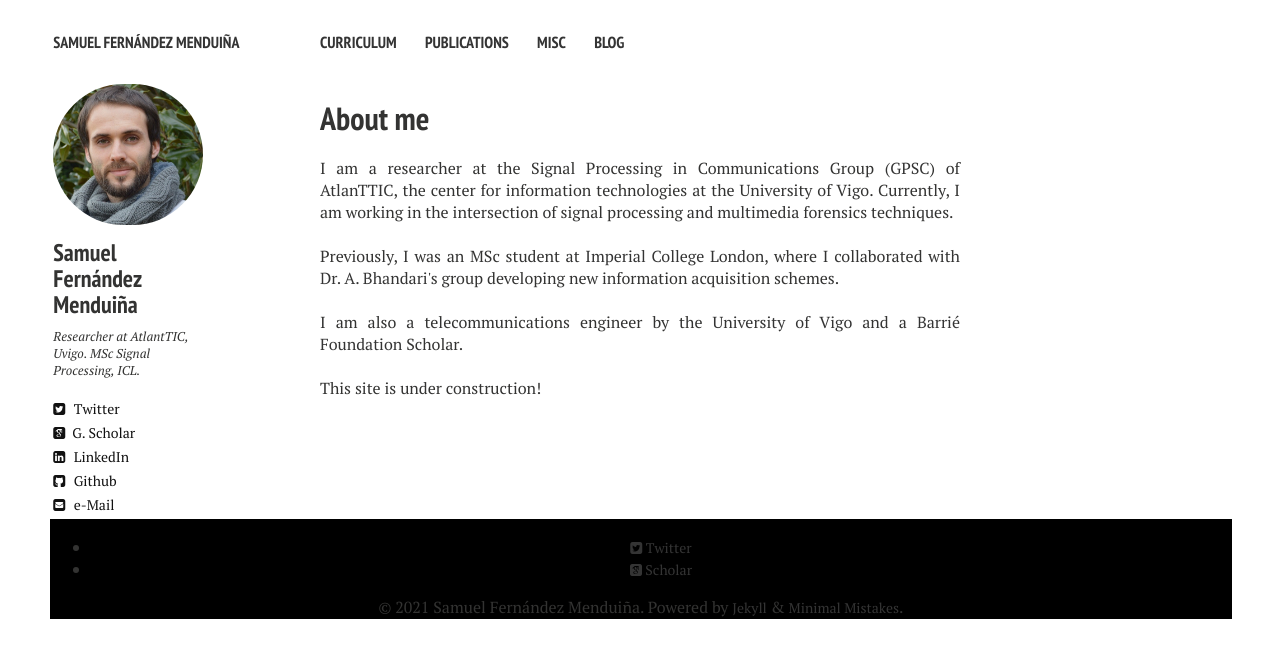
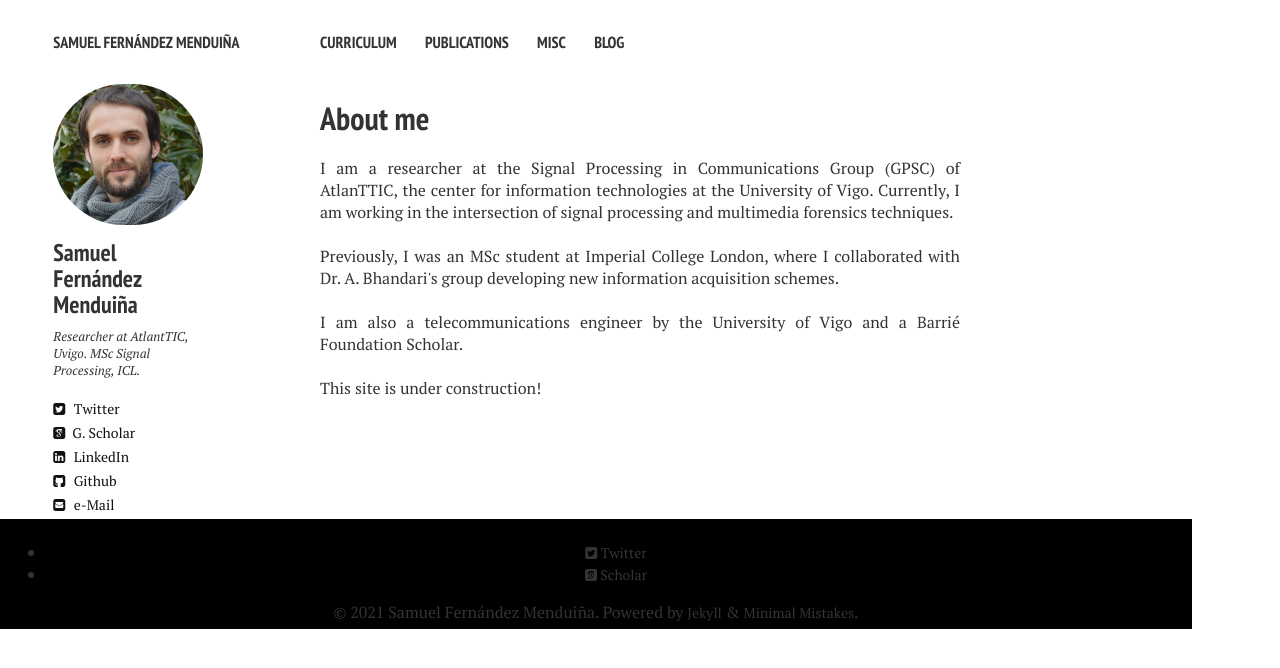
Before and after one commit to sf219/sfweb, a Jekyll site: the page built from index.md, in a window 1280 px wide. Shown: the top 668 px of the page. Built offline with Jekyll 4.4.1, drawn with Linux system fonts in a browser that asks for light colours; nearby versions of some CDN libraries.

Commit message:
Update _footer.html

```diff
--- a/_includes/_footer.html
+++ b/_includes/_footer.html
@@ -5,11 +5,11 @@
 <style>
 #div1 {
     position: absolute;
-    left: 50px;
+    left: 0px;
     width: calc(100% - 100px);
     border: 1px solid black;
     background-color: black;
-    style="foreground-color:white"
+    foreground-color: white;
     padding: 5px;
     text-align: center;
 }
```
